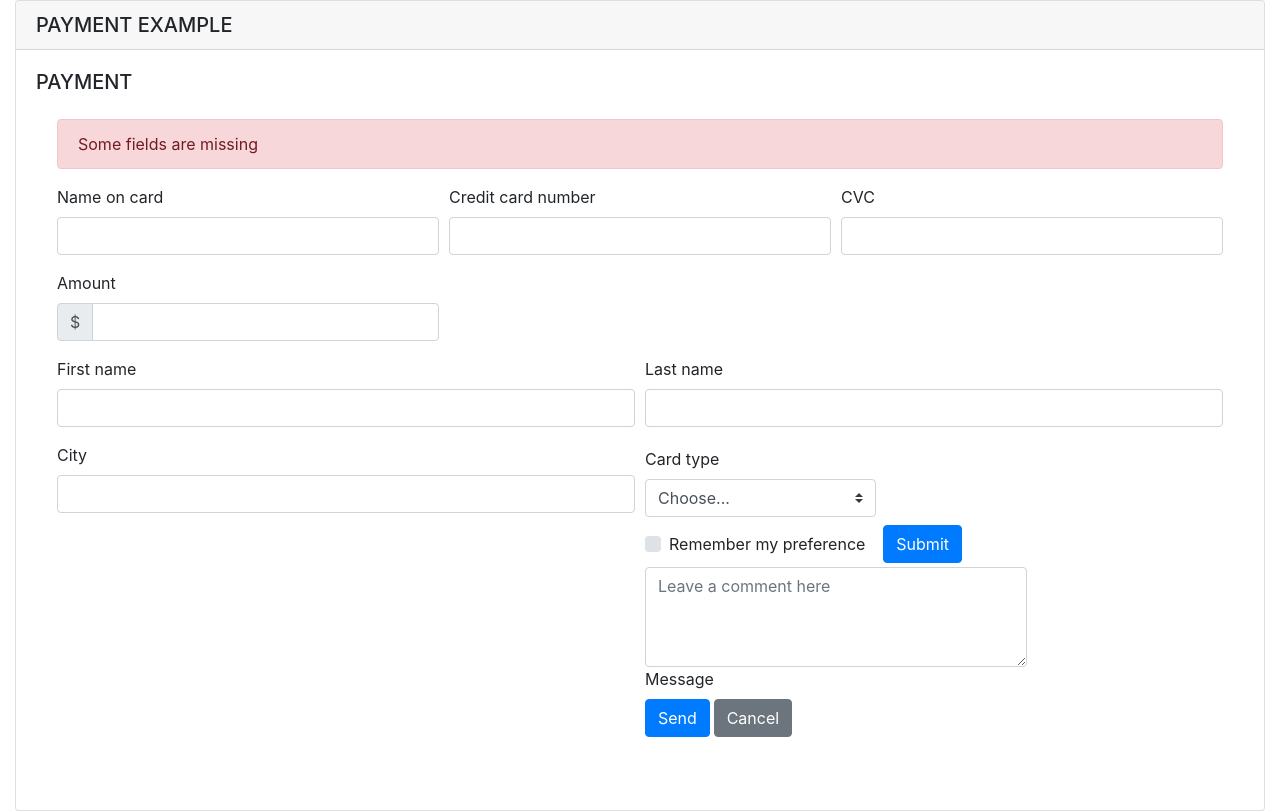
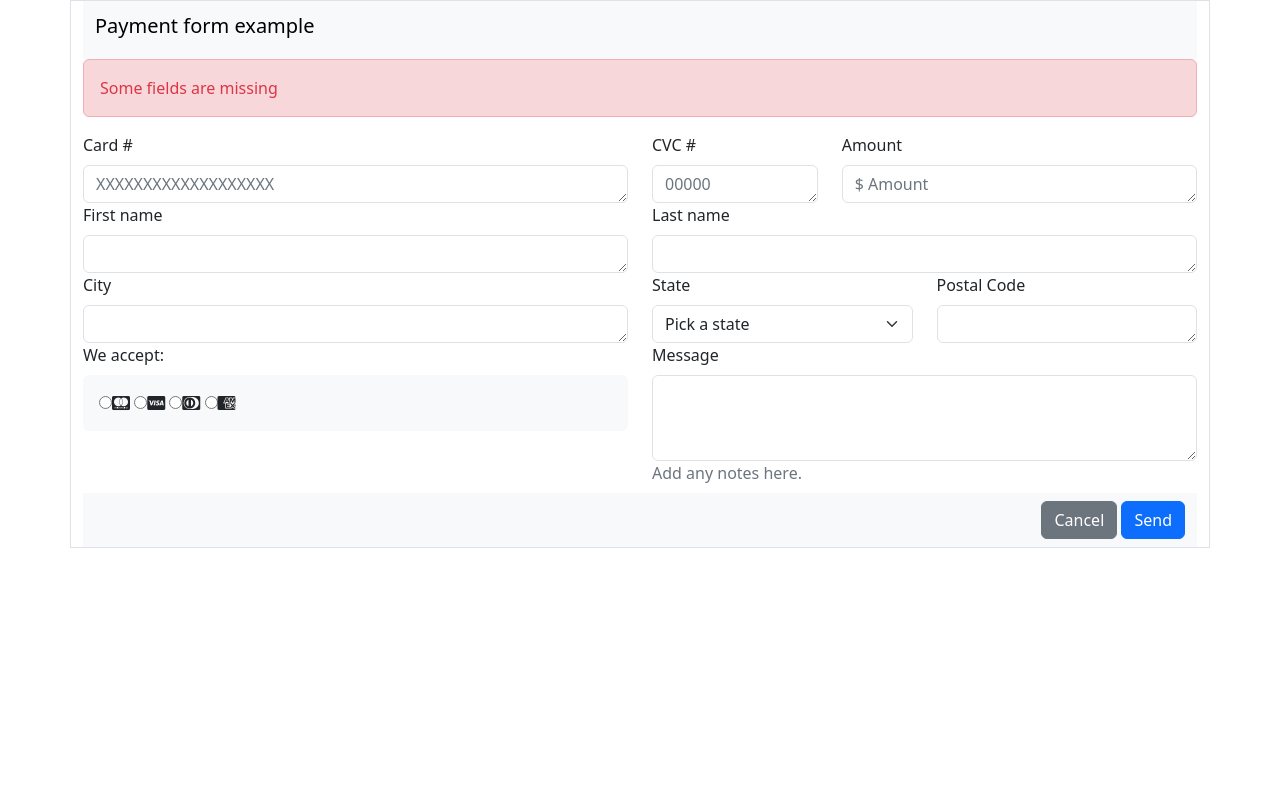
Before and after one commit to nicoramirez12/HTML-FORM-2023, a plain HTML site: page index.html in a window 1280 px wide. Drawn offline with nearby package versions, Linux system fonts and the light colour scheme.

Commit message:
corregido

```diff
--- a/index.html
+++ b/index.html
@@ -1,128 +1,113 @@
-<!doctype html>
+<!DOCTYPE html>
 <html lang="en">
-  <head>
+<head>
+    <meta charset="UTF-8">
+    <meta http-equiv="X-UA-Compatible" content="IE=edge">
+    <meta name="viewport" content="width=device-width, initial-scale=1.0">
+    <link href="https://cdn.jsdelivr.net/npm/bootstrap@5.3.0-alpha1/dist/css/bootstrap.min.css" rel="stylesheet"
+      integrity="sha384-GLhlTQ8iRABdZLl6O3oVMWSktQOp6b7In1Zl3/Jr59b6EGGoI1aFkw7cmDA6j6gD" crossorigin="anonymous">
+    <title>HTML5 form</title>
+    <link rel="stylesheet" type="text/css" href="styles.css" />
+    <link rel="stylesheet" href="path/to/font-awesome/css/font-awesome.min.css">
+    <script src="https://kit.fontawesome.com/58ed6220b7.js" crossorigin="anonymous"></script>
+    <link rel="stylesheet" type="text/css" href="styles.css">
 
-    <meta charset="utf-8">
-    <meta name="viewport" content="width=device-width, initial-scale=1, shrink-to-fit=no">
+</head>
 
-    <link rel="stylesheet" href="https://cdn.jsdelivr.net/npm/bootstrap@4.0.0/dist/css/bootstrap.min.css" integrity="sha384-Gn5384xqQ1aoWXA+058RXPxPg6fy4IWvTNh0E263XmFcJlSAwiGgFAW/dAiS6JXm" crossorigin="anonymous">
-  </head>
-  <body class="container-fluid">
-    <div class="card">
-        <h5 class="card-header">PAYMENT EXAMPLE </h5>
-        <div class="card-body">
-            <h5 class="card-title">PAYMENT</h5>
-            <div class="alert">
-                <div class="alert alert-danger" role="alert">
-                    Some fields are missing
+<body>
+<div class="container fluid border border-subtle">
+    <nav class="navbar navbar-expand bg-body-tertiary">
+        <div class="container-fluid">
+            <h1 class="navbar-brand">Payment form example</h1>
+        </div>
+    </nav>
+        <div class="row">
+            <div class="col-md-12">
+                <div class="alert alert-danger text-danger">Some fields are missing
+                </div>
             </div>
-                <form class="needs-validation" novalidate>
-                    <div class="form-row">
-                    <div class="col-md-4 mb-3">
-                        <label for="cc-name">Name on card</label>
-                        <input type="text" class="form-control" id="cc-name" placeholder="" required>
-                        <div class="invalid-feedback">
-                        Name on card is required
-                        </div>
-                    </div>
-                    <div class="col-md-4 mb-3">
-                        <label for="cc-number">Credit card number</label>
-                        <input type="text" class="form-control" id="cc-number" placeholder="" required>
-                        <div class="invalid-feedback">
-                        Credit card number is required
-                        </div>
-                    </div>
-                    <div class="col-md-4 mb-3">
-                        <label for="cc-cvc">CVC</label>
-                        <input type="text" class="form-control" id="cc-cvc" placeholder="" required>
-                        <div class="invalid-feedback">
-                        CVC is required
-                        </div>
-                    </div>
-                    </div>
-                    <div class="form-row">
-                    <div class="col-md-4 mb-3">
-                        <label for="amount">Amount</label>
-                        <div class="input-group">
-                        <div class="input-group-prepend">
-                            <span class="input-group-text">$</span>
-                        </div>
-                        <input type="text" class="form-control" id="amount" placeholder="" required>
-                        </div>
-                        <div class="invalid-feedback">
-                        Amount is required
-                        </div>
-                    </div>
-                    </div>
-                    <div class="form-row">
-                    <div class="col-md-6 mb-3">
-                        <label for="first-name">First name</label>
-                        <input type="text" class="form-control" id="first-name" placeholder="" required>
-                        <div class="invalid-feedback">
-                        First name is required
-                        </div>
-                    </div>
-                    <div class="col-md-6 mb-3">
-                        <label for="last-name">Last name</label>
-                        <input type="text" class="form-control" id="last-name" placeholder="" required>
-                        <div class="invalid-feedback">
-                        Last name is required
-                        </div>
-                    </div>
-                    </div>
-                    <div class="form-row">
-                    <div class="col-md-6 mb-3">
-                        <label for="city">City</label>
-                        <input type="text" class="form-control" id="city" placeholder="" required>
-                        <div class="invalid-feedback">
-                        City is required
-                        </div>
-                    </div>
-                    <div class="col-md-4 mb-3">
-                        <label for="state">
-                            <div class="form-row align-items-center">
-                                <div class="col-auto my-1">
-                                <label class="mr-sm-2" for="inlineFormCustomSelect">Card type</label>
-                                <select class="custom-select mr-sm-2" id="inlineFormCustomSelect">
-                                    <option selected>Choose...</option>
-                                    <option value="1">Visa</option>
-                                    <option value="2">Master Card</option>
-                                    <option value="3">AMEX</option>
-                                </select>
-                                </div>
-                                <div class="col-auto my-1">
-                                <div class="custom-control custom-checkbox mr-sm-2">
-                                    <input type="checkbox" class="custom-control-input" id="customControlAutosizing">
-                                    <label class="custom-control-label" for="customControlAutosizing">Remember my preference</label>
-                                </div>
-                                </div>
-                                <div class="col-auto my-1">
-                                <button type="submit" class="btn btn-primary">Submit</button>
-                                </div>
-                            </div>
-                </form>
-                <div class="message">
-                    <div class="form-floating">
-                        <textarea class="form-control" placeholder="Leave a comment here" id="floatingTextarea2" style="height: 100px"></textarea>
-                        <label for="floatingTextarea2">Message</label>
-                      </div>
-                </div>
-            <div class="buttons">
-                <div class="row">
-                    <div class="col-sm-2">
-                      <button class="btn btn-primary">Send</button>
-                    </div>
-                    <div class="col-sm-4">
-                      <button class="btn btn-secondary">Cancel</button>
-                    </div>
-                  </div>
-                  </div>
+        </div>
+
+    <div class="row">
+        <div class="col-md-6">
+            <label for="exampleFormControlTextarea1" class="form-label">Card #</label>
+                  <textarea class="form-control text-secondary" id="exampleFormControlTextarea1"
+                    rows="1">XXXXXXXXXXXXXXXXXXX</textarea>
+        </div>
+        <div class="col-md-2">
+            <label for="exampleFormControlTextarea2" class="form-label">CVC #</label>
+                  <textarea class="form-control text-secondary" id="exampleFormControlTextarea2"
+                    rows="1">00000</textarea>
+        </div>
+        <div class="col-md-4">
+            <label for="exampleFormControlTextarea2" class="form-label">Amount</label>
+            <textarea class="form-control text-secondary" id="exampleFormControlTextarea2"
+                    rows="1">$ Amount</textarea>
+        </div>
+    </div>
+    <div class="row">
+        <div class="col-md-6">
+            <label for="exampleFormControlTextarea4" class="form-label">First name</label>
+                  <textarea class="form-control text-secondary" id="exampleFormControlTextarea4"
+                    rows="1"></textarea>
+        </div>
+        <div class="col-md-6">
+            <label for="exampleFormControlTextarea5" class="form-label">Last name</label>
+                  <textarea class="form-control text-secondary" id="exampleFormControlTextarea5"
+                    rows="1"></textarea>
+        </div>
+    </div>
+    <div class="row">
+        <div class="col-md-6">
+            <label for="exampleFormControlTextarea6" class="form-label">City</label>
+                  <textarea class="form-control text-secondary" id="exampleFormControlTextarea6"
+                    rows="1"></textarea>
+
+        </div>
+        <div class="col-md-3">
+            <label for="inputState" class="form-label">State</label>
+                <select id="inputState" class="form-select">Pick a state
+                    <option selected>Pick a state</option>
+                    <option>Alabama</option>
+                    <option>Alaska</option>
+                    <option>Arizona</option>
+                    <option>Arkansas</option>
+                </select>
+        </div>
+
+        <div class="col-md-3">
+            <label for="exampleFormControlTextarea7" class="form-label">Postal Code</label>
+                    <textarea class="form-control text-secondary" id="exampleFormControlTextarea7"
+                    rows="1"></textarea>
+        </div>
+    </div>
+    <div class="row">
+        <div class="col-6">
+            <label for="exampleFormControlTextarea6" class="form-label">We accept:</label>
+            <div class="max-width: 100%; p-3 container-fluid rounded bg-body-tertiary">
+                <input type="radio" name="creditcards" value="Mastercard" /><i class="fa-brands fa-cc-mastercard"></i>
+                <input type="radio" name="creditcards" value="VISA" /><i class="fa-brands fa-cc-visa"></i>
+                <input type="radio" name="creditcards" value="CC-diners-club" /><i class="fa-brands fa-cc-diners-club"></i>
+                <input type="radio" name="creditcards" value="Amex" /><i class="fa-brands fa-cc-amex"></i>
             </div>
+        </div>
+
+        <div class="col-6">
+            <label for="exampleFormControlTextarea6" class="form-label">Message</label>
+                  <textarea class="form-control text-secondary" id="exampleFormControlTextarea6"
+                    rows="3"></textarea>
+                    <label for="exampleFormControlTextarea6" class="form-label text-secondary">Add any notes here.</label>
+        </div>
+
     </div>
-     </div>
-
-    <script src="https://code.jquery.com/jquery-3.2.1.slim.min.js" integrity="sha384-KJ3o2DKtIkvYIK3UENzmM7KCkRr/rE9/Qpg6aAZGJwFDMVNA/GpGFF93hXpG5KkN" crossorigin="anonymous"></script>
-    <script src="https://cdn.jsdelivr.net/npm/popper.js@1.12.9/dist/umd/popper.min.js" integrity="sha384-ApNbgh9B+Y1QKtv3Rn7W3mgPxhU9K/ScQsAP7hUibX39j7fakFPskvXusvfa0b4Q" crossorigin="anonymous"></script>
-    <script src="https://cdn.jsdelivr.net/npm/bootstrap@4.0.0/dist/js/bootstrap.min.js" integrity="sha384-JZR6Spejh4U02d8jOt6vLEHfe/JQGiRRSQQxSfFWpi1MquVdAyjUar5+76PVCmYl" crossorigin="anonymous"></script>
-  </body>
+    <nav class="navbar navbar-expand bg-body-tertiary">
+        <div class="container-fluid d-flex flex-row-reverse">
+            <div class="footer">
+                <button type="button" class="btn btn-secondary" data-bs-dismiss="footer">Cancel</button>
+                <button type="button" class="btn btn-primary">Send</button>
+            </div>
+        </div>
+    </nav>
+</div>
+</body>
 </html>
```
